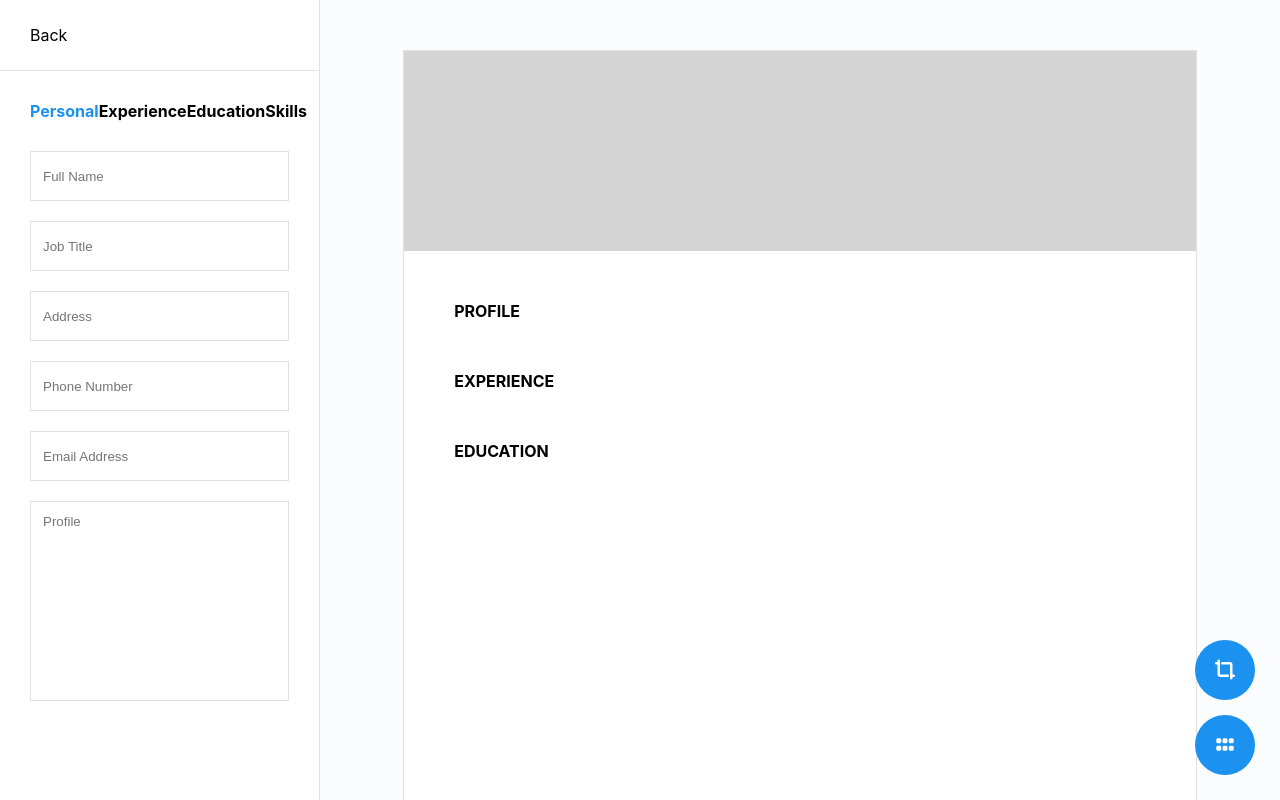
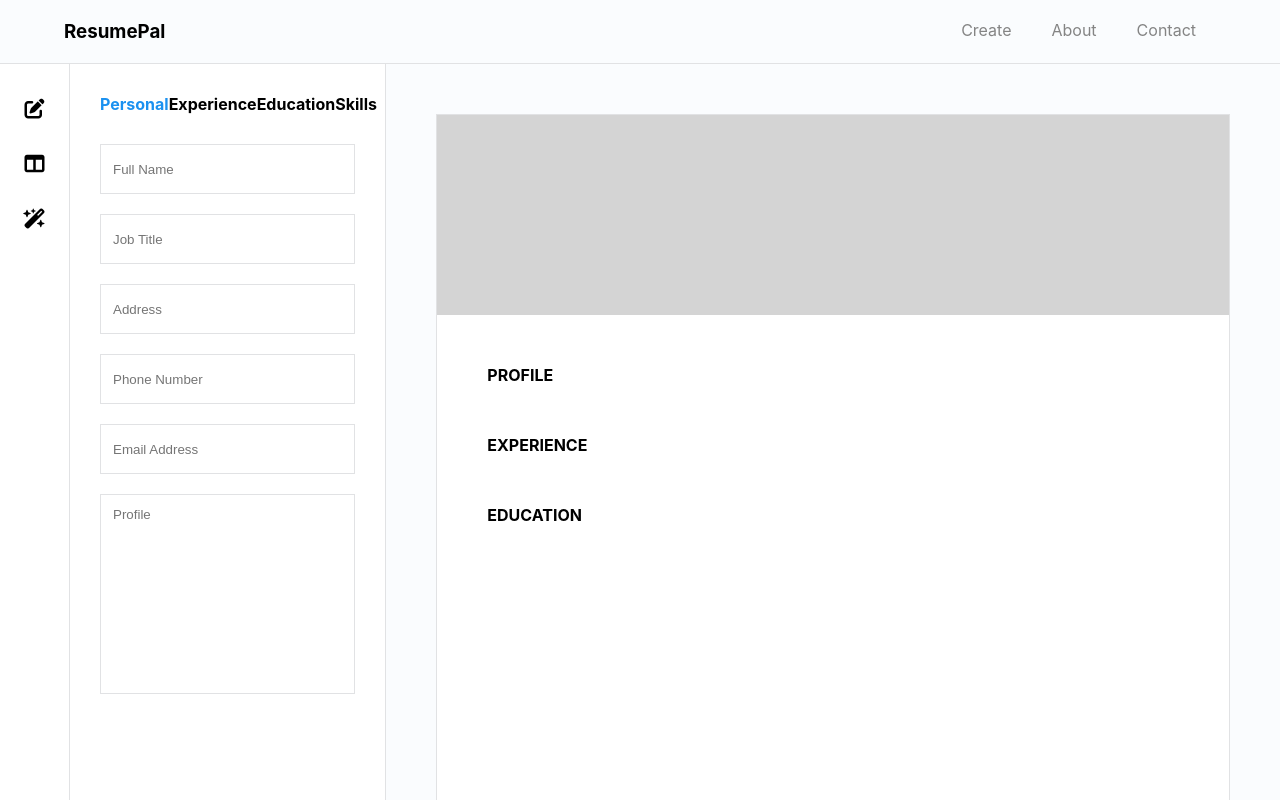
Before and after one commit to emmanuelojiji/resume-pal, a React (Create React App) app: page /editor in a window 1280 px wide. Shown: the top 800 px of the page. Built offline with nearby package versions, Linux system fonts and the light colour scheme.

Commit message:
Toolbar Added, Header Added

```diff
--- a/src/Components/Header.scss
+++ b/src/Components/Header.scss
@@ -3,6 +3,8 @@ header{
     padding-bottom: 20px;
     background: #fafcfe;
     border-bottom: solid 1px #e1e2e4;
+
+
 
     .page-width{
         justify-content: space-between;
--- a/src/Components/Sidebar.js
+++ b/src/Components/Sidebar.js
@@ -78,9 +78,6 @@ const Sidebar = ({
 
   return (
     <div className="controls">
-      <Link to="/" className="back">
-        Back
-      </Link>
       <div class="controls-nav">
         <h4
           style={{ color: editorView === "personal" && "#1b91f0" }}
--- /dev/null
+++ b/src/Components/Toolbar.js
@@ -0,0 +1,13 @@
+import "./Toolbar.scss"
+
+const Toolbar = ({toolbarView}) => {
+    return(
+        <div className="Toolbar">
+            <i class="fa-solid fa-pen-to-square"></i>
+            <i class="fa-solid fa-table-columns"></i>
+            <i class="fa-solid fa-wand-magic-sparkles"></i>
+        </div>
+    )
+}
+
+export default Toolbar;
--- /dev/null
+++ b/src/Components/Toolbar.scss
@@ -0,0 +1,25 @@
+.Toolbar {
+  height: 100vh;
+  min-width: 70px;
+  padding-top: 25px;
+  position: sticky;
+  top: 0;
+  border-right: solid 1px #e1e2e4;
+  display: flex;
+  flex-direction: column;
+  align-items: center;
+  gap: 15px;
+
+  i {
+    font-size: 20px;
+    border-radius: 50%;
+    padding: 10px;
+    cursor: pointer;
+
+    &:nth-child(1){
+        &:hover{
+            background: #0d4878;
+        }
+    }
+  }
+}
--- a/src/Pages/Editor.js
+++ b/src/Pages/Editor.js
@@ -9,6 +9,8 @@ import Designer from "../Components/Designer";
 import UserInfoContext from "../Contexts/UserInfoContext";
 import { useContext } from "react";
 import Sidebar from "../Components/Sidebar";
+import Toolbar from "../Components/Toolbar";
+import Header from "../Components/Header";
 
 const Editor = () => {
   const {
@@ -47,14 +49,18 @@ const Editor = () => {
   } = useContext(UserInfoContext);
 
   const [selectedTemplate, setSelectedTemplate] = useState("minimalist");
-  const [templatesVisible, setTemplatesVisible] = useState(false);
   const [notificationVisible, setNotificationVisible] = useState(false);
   const [designerVisible, setDesignerVisible] = useState(false);
 
   const [addingExperience, setAddingExperience] = useState(false);
   const [addingEducation, setAddingEducation] = useState(false);
 
+  const [toolbarView, setToolbarView] = useState("information")
+
+
   return (
+    <>
+    <Header/>
     <div className="Editor">
 
       {notificationVisible && (
@@ -63,58 +69,7 @@ const Editor = () => {
         </div>
       )}
 
-      <div
-        className={`template-container ${
-          templatesVisible ? "fade-in" : "fade-out"
-        } `}
-        onClick={() => setTemplatesVisible(false)}
-      >
-        <div className="template-options">
-          <h2>Choose Template</h2>
-
-          <div className="template-preview-wrap">
-            <div>
-              <div
-                className="template-preview"
-                style={{
-                  border:
-                    selectedTemplate === "minimalist" && "4px solid #1b91f0",
-                }}
-              ></div>
-              <span class="template-preview-name">Minimalist</span>
-            </div>
-
-            <div
-              className="template-preview"
-              style={{
-                border:
-                  selectedTemplate === "minimalists" && "4px solid #1b91f0",
-              }}
-            ></div>
-
-            <div
-              className="template-preview"
-              style={{
-                border: selectedTemplate === "x" && "4px solid #1b91f0",
-              }}
-            ></div>
-
-            <div
-              className="template-preview"
-              style={{
-                border: selectedTemplate === "x" && "4px solid #1b91f0",
-              }}
-            ></div>
-
-            <div
-              className="template-preview"
-              style={{
-                border: selectedTemplate === "x" && "4px solid #1b91f0",
-              }}
-            ></div>
-          </div>
-        </div>
-      </div>
+      <Toolbar toolbarView={toolbarView}/>
 
       <Sidebar
         setNotificationVisibile={setNotificationVisible}
@@ -125,23 +80,7 @@ const Editor = () => {
       />
 
       <div className="preview">
-        <div
-          className="designer-toggle"
-          onClick={() =>
-            designerVisible
-              ? setDesignerVisible(false)
-              : setDesignerVisible(true)
-          }
-        >
-          <i class="fa-solid fa-crop-simple"></i>
-        </div>
 
-        <div
-          className="details-design-toggle"
-          onClick={() => setTemplatesVisible(true)}
-        >
-          <i class="fa-solid fa-grip"></i>
-        </div>
         <div class="page">
           <MinimalistTemplate
             name={name}
@@ -165,9 +104,10 @@ const Editor = () => {
           />
         </div>
       </div>
+      </div>
 
-      {designerVisible && <Designer />}
-    </div>
+      </>
+
   );
 };
 
```
